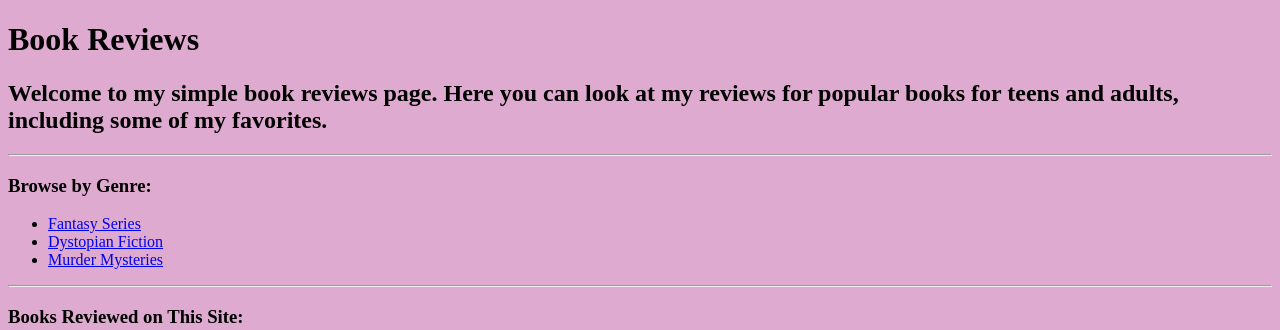
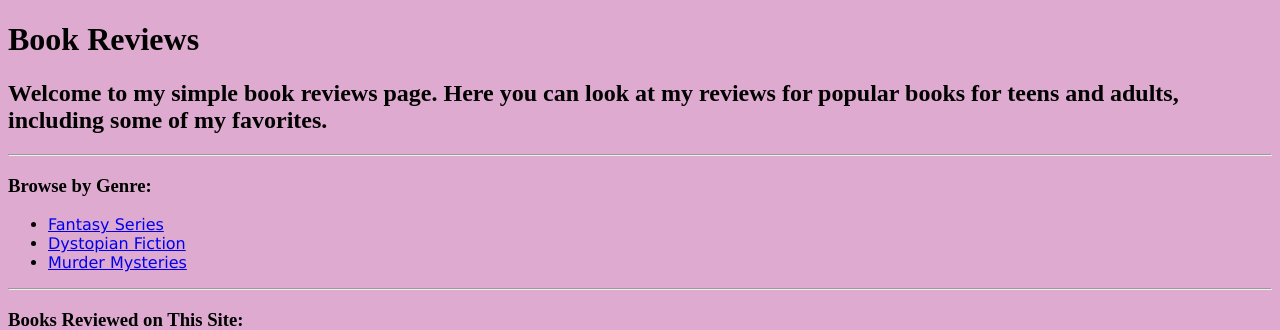
Before and after one commit to Saanjh777/Saanjh777.github.io, a plain HTML site: page index.html in a window 1280 px wide. Shown: the top 330 px of the page. Drawn offline with Linux system fonts and the light colour scheme.

Commit message:
Fix CSS syntax for list item font-family

```diff
--- a/styles.css
+++ b/styles.css
@@ -8,6 +8,6 @@ p i {
 p {
     max-width:900px;
 }
-{
+li{
      font-family: 'Lucida Sans', 'Lucida Sans Regular', 'Lucida Grande', 'Lucida Sans Unicode', Geneva, Verdana, sans-serif;
 }
```
